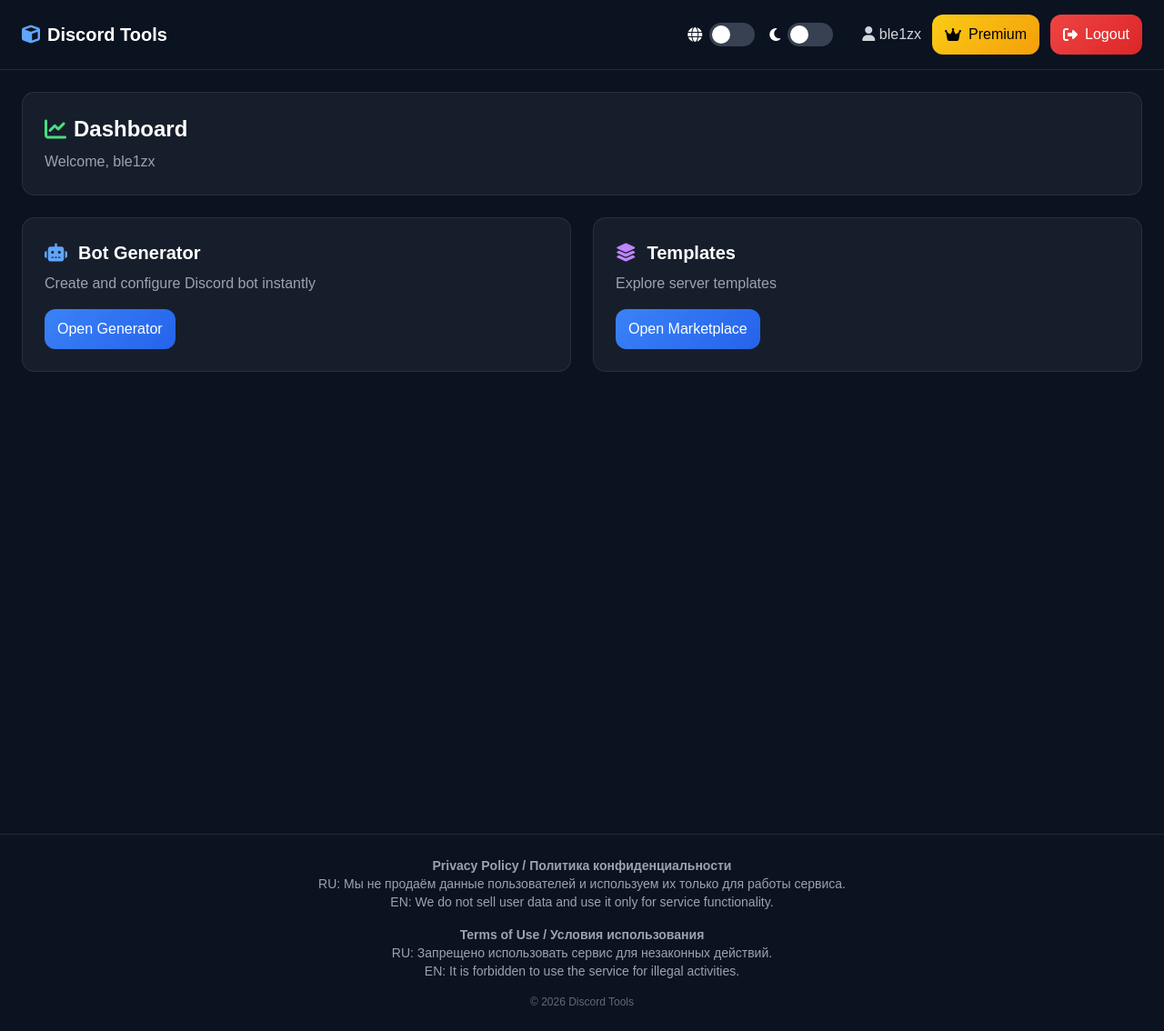
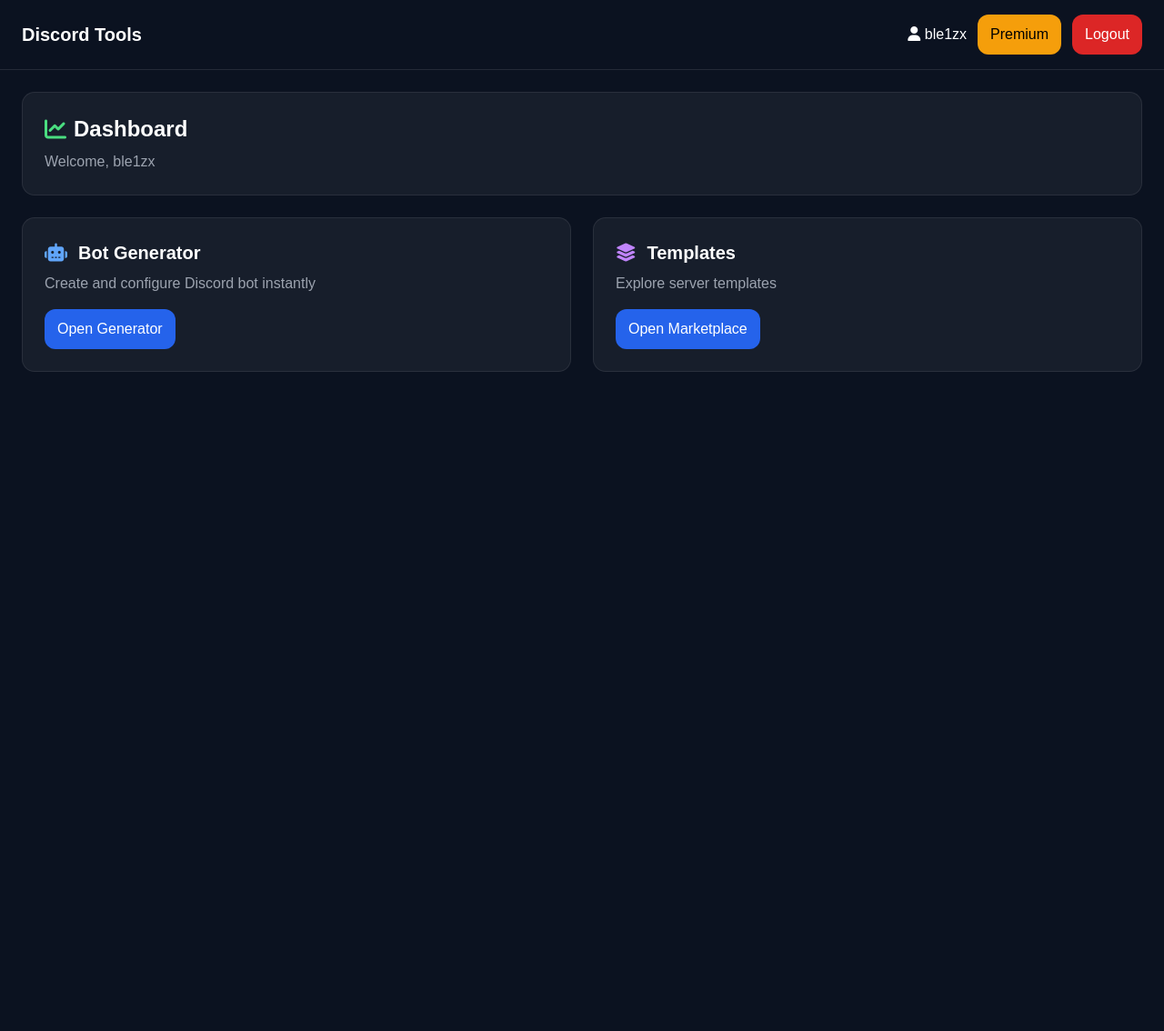
Before and after one commit to veskerlakq/Discord-Tools, a Flask app: page /dashboard in a window 1280 px wide. Shown: the whole page at 91% size. After the commit the page ends 409 px from the top, so only its background shows below. Run offline with Flask 3, Linux system fonts and the light colour scheme; a user stored in the database is signed in; some libraries are stand-ins or nearby versions.

Commit message:
Update base.html

```diff
--- a/FlaskProject/templates/base.html
+++ b/FlaskProject/templates/base.html
@@ -8,152 +8,66 @@
 <link rel="stylesheet" href="https://cdnjs.cloudflare.com/ajax/libs/font-awesome/6.5.0/css/all.min.css">
 
 <style>
-body {
-    transition: 0.3s;
-    font-family: sans-serif;
-}
+body { font-family: sans-serif; }
 
-/* CARD */
 .card {
     background: rgba(255,255,255,0.05);
     border: 1px solid rgba(255,255,255,0.08);
     border-radius: 14px;
 }
 
-/* BUTTON */
 .btn {
     padding: 10px 14px;
     border-radius: 12px;
     display: inline-flex;
-    align-items: center;
     gap: 8px;
-    cursor: pointer;
-    transition: 0.2s ease;
     text-decoration: none;
+    transition: 0.2s;
 }
 
-.btn.blue { background: linear-gradient(135deg,#3b82f6,#2563eb); color:white; }
-.btn.red { background: linear-gradient(135deg,#ef4444,#dc2626); color:white; }
-.btn.yellow { background: linear-gradient(135deg,#facc15,#f59e0b); color:black; }
+.btn.blue { background:#2563eb; color:white; }
+.btn.red { background:#dc2626; color:white; }
+.btn.yellow { background:#f59e0b; color:black; }
 
-.btn:hover {
-    transform: translateY(-2px) scale(1.03);
-    filter: brightness(1.15);
-}
-
-/* SWITCH */
-.switch {
-  position: relative;
-  display: inline-block;
-  width: 50px;
-  height: 26px;
-}
-
-.switch input { display: none; }
-
-.slider {
-  position: absolute;
-  cursor: pointer;
-  top: 0; left: 0; right: 0; bottom: 0;
-  background: #374151;
-  border-radius: 30px;
-  transition: 0.3s;
-}
-
-.slider:before {
-  content: "";
-  position: absolute;
-  height: 20px;
-  width: 20px;
-  left: 3px;
-  bottom: 3px;
-  background: white;
-  border-radius: 50%;
-  transition: 0.3s;
-}
-
-input:checked + .slider {
-  background: linear-gradient(135deg,#3b82f6,#2563eb);
-}
-
-input:checked + .slider:before {
-  transform: translateX(24px);
-}
+.btn:hover { transform: scale(1.05); }
 </style>
 
 </head>
 
-<body class="
-{% if session.get('theme','dark')=='light' %}
-bg-white text-black
-{% else %}
-bg-[#0b1220] text-white
-{% endif %}
-">
+<body class="bg-[#0b1220] text-white">
 
 <!-- TOP BAR -->
 <div class="flex justify-between items-center px-6 py-4 border-b border-white/10">
 
-    <div class="font-bold text-xl flex items-center gap-2">
-        <i class="fa-solid fa-cube text-blue-400"></i>
+    <div class="font-bold text-xl">
         Discord Tools
     </div>
 
     <div class="flex items-center gap-4">
 
-        <!-- LANGUAGE -->
-        <div class="flex items-center gap-2">
-            <i class="fa-solid fa-globe"></i>
-            <label class="switch">
-                <input type="checkbox"
-                       onclick="location.href='/toggle-lang'"
-                       {% if session.get('lang','en')=='ru' %}checked{% endif %}>
-                <span class="slider"></span>
-            </label>
-        </div>
-
-        <!-- THEME -->
-        <div class="flex items-center gap-2">
-            <i class="fa-solid fa-moon"></i>
-            <label class="switch">
-                <input type="checkbox"
-                       onclick="location.href='/toggle-theme'"
-                       {% if session.get('theme','dark')=='light' %}checked{% endif %}>
-                <span class="slider"></span>
-            </label>
-        </div>
-
-        <!-- USER AREA -->
+        <!-- USER SAFE BLOCK -->
         {% if current_user and current_user.is_authenticated %}
 
-        <div class="flex items-center gap-3 ml-4">
+        <div class="flex items-center gap-3">
 
-            <span class="text-gray-300">
+            <span>
                 <i class="fa-solid fa-user"></i>
                 {{ current_user.username }}
             </span>
 
             {% if current_user.plan == "premium" %}
-                <div class="btn yellow">
-                    <i class="fa-solid fa-crown"></i>
-                    Premium
-                </div>
+                <div class="btn yellow">Premium</div>
             {% endif %}
 
-            <a href="/logout" class="btn red">
-                <i class="fa-solid fa-right-from-bracket"></i>
-                Logout
-            </a>
+            <a href="/logout" class="btn red">Logout</a>
 
         </div>
 
         {% else %}
 
-        <div class="flex items-center gap-3 ml-4">
-
+        <div class="flex gap-2">
             <a href="/login" class="btn blue">Login</a>
             <a href="/register" class="btn yellow">Sign up</a>
-
         </div>
 
         {% endif %}
@@ -161,35 +75,9 @@ bg-[#0b1220] text-white
     </div>
 </div>
 
-<!-- CONTENT -->
-<div class="p-6 min-h-screen">
+<div class="p-6">
     {% block content %}{% endblock %}
 </div>
 
-<!-- FOOTER -->
-<footer class="mt-10 border-t border-white/10 p-6 text-center text-sm text-gray-400">
-
-    <div class="max-w-3xl mx-auto space-y-4">
-
-        <div>
-            <strong>Privacy Policy / Политика конфиденциальности</strong><br>
-            RU: Мы не продаём данные пользователей и используем их только для работы сервиса.<br>
-            EN: We do not sell user data and use it only for service functionality.
-        </div>
-
-        <div>
-            <strong>Terms of Use / Условия использования</strong><br>
-            RU: Запрещено использовать сервис для незаконных действий.<br>
-            EN: It is forbidden to use the service for illegal activities.
-        </div>
-
-        <div class="text-xs opacity-60 mt-4">
-            © 2026 Discord Tools
-        </div>
-
-    </div>
-
-</footer>
-
 </body>
 </html>
```
